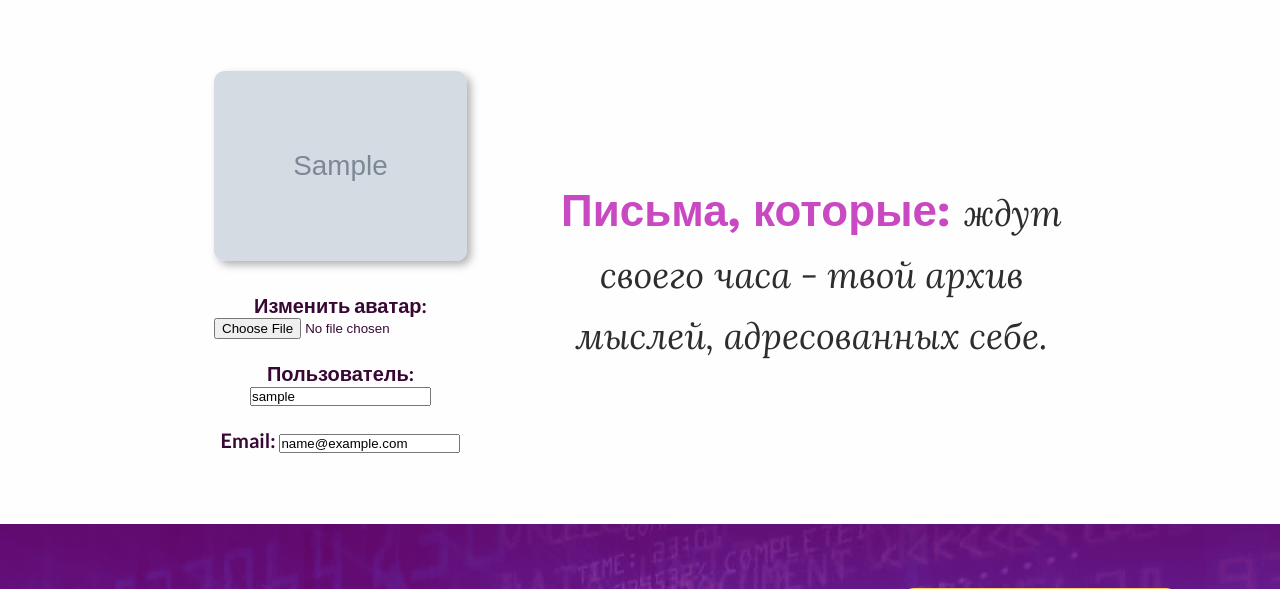
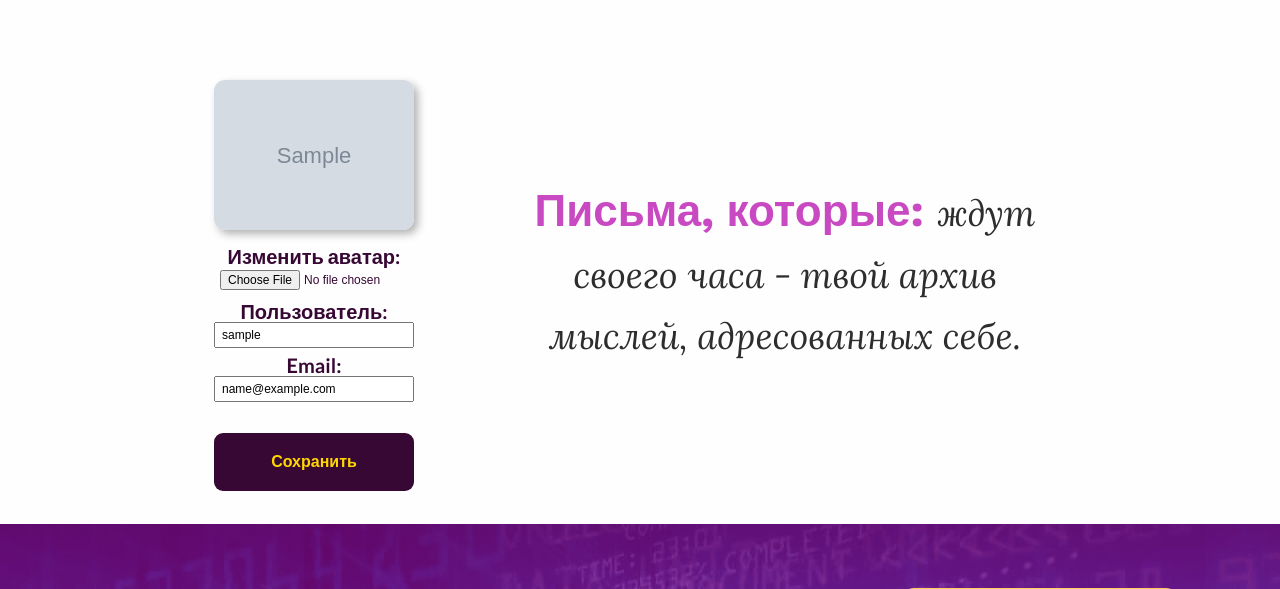
Before and after one commit to osccircuit/from_past, a Django app: page /archive/user_archive in a window 1280 px wide. Shown: the part 56-645 px from the top of the page. Run offline with Django 5.2, Linux system fonts and the light colour scheme; a user stored in the database is signed in; tables that the repository leaves empty hold one stand-in row (values such as "Sample post"); grey boxes marked "Sample" are stand-in pictures; parts of the project's set-up code (start-up, migrations or seed data) failed here and were passed over.

Commit message:
Fix styles, for user form

```diff
--- a/backend/from_past/archive/templates/archive/user_archive.html
+++ b/backend/from_past/archive/templates/archive/user_archive.html
@@ -11,10 +11,11 @@
 						src="{{ user.image.url }}"
 						alt="фотография пользователя"
 					/>
-					<p>{{ form.image.label }}: <input type="file" name="{{ form.image.name }}" id="id_image">
+					<p class="input-group2">{{ form.image.label }}: <input type="file" name="{{ form.image.name }}" id="id_image">
 					</p>
-					<p>{{ form.username.label }}: {{ form.username }}</p>
-					<p class="user-email">{{form.email.label }}: {{ form.email }}</p>
+					<p class="input-group2">{{ form.username.label }}: {{ form.username }}</p>
+					<p class="user-email input-group2">{{ form.email.label }}: {{ form.email }}</p>
+					<button class="archive-items signup-btn" type="submit">Сохранить</button>
 				</form>
 			</div>
 			<div class="hero-title">
--- a/backend/from_past/static/css/styles.css
+++ b/backend/from_past/static/css/styles.css
@@ -201,20 +201,21 @@ img {
 	gap: 9rem;
 }
 
-/* .user-card {
+.user-card {
+	/* width: 35rem; */
 	display: flex;
 	justify-content: center;
 	align-items: center;
 	gap: 5rem;
 	margin-top: 2.4rem;
-} */
+}
 
 .user-card img {
 	width: 70rem;
 	height: auto;
 	border-radius: 11px;
 	box-shadow: 4px 4px 8px rgba(0, 0, 0, 0.3);
-	margin-bottom: 3.2rem;
+	margin-bottom: 1.0rem;
 }
 
 .user-card p {
@@ -222,8 +223,32 @@ img {
 	font-size: 2rem;
 	font-weight: 600;
 	font-family: 'Lato', sans-serif;
-	margin-bottom: 2.4rem;
+	margin-bottom: 0.1rem;
 }
+
+.user-card form {
+	display: flex;
+	flex-direction: column;
+	align-items: center;
+	gap: 0.6rem;  /* Было 1.2rem — уменьшили */
+	max-width: 20rem;
+	width: 100%;
+}
+
+
+.input-group2 input[type="text"],
+.input-group2 input[type="file"] {
+	width: 20rem;
+	padding: 0.4rem 0.6rem;  /* Было 0.8+ */
+	font-size: 1.2rem;
+}
+
+.save-btn {
+	padding: 0.6rem;
+	font-size: 1.2rem;
+}
+
+
 
 .hero h2 {
 	font-size: 4.4rem;
```
